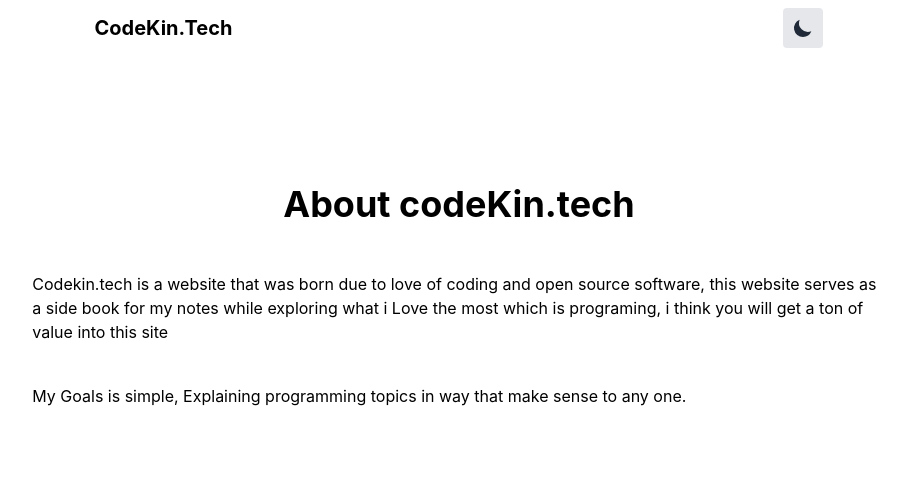
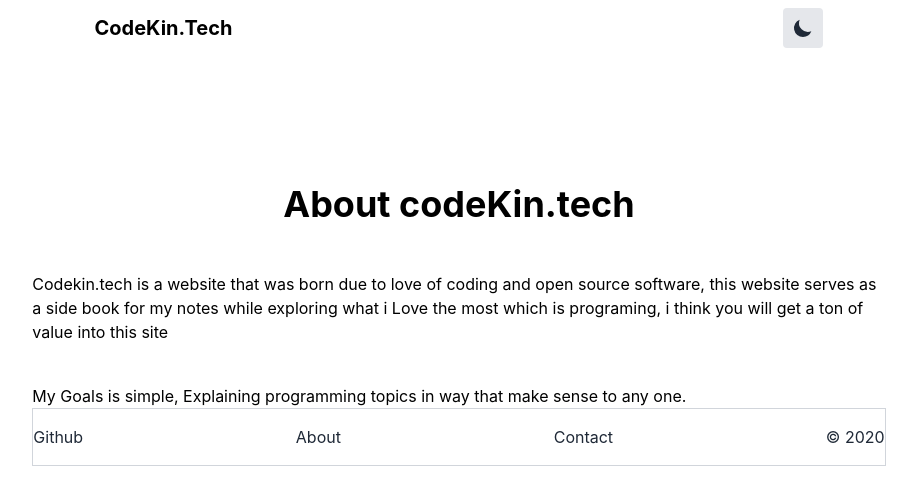
Before and after one commit to veritem/codekin.tech, a Next.js app: page /about in a window 1280 px wide. Shown: the top 504 px of the page, without its empty margins (181-1098 px from the left). Built offline with nearby package versions, Linux system fonts and the light colour scheme; what @tailwindcss/typography would draw is missing.

Commit message:
Footer styling

```diff
--- /dev/null
+++ b/components/Footer.tsx
@@ -0,0 +1,12 @@
+export default function Footer() {
+    return (
+        <div className=" border border-b border-gray-300">
+            <div className=" flex justify-between py-4">
+                <p className="text-gray-800 dark:text-gray-200">Github</p>
+                <p className="text-gray-800 dark:text-gray-200">About</p>
+                <p className="text-gray-800 dark:text-gray-200">Contact</p>
+                <p className="text-gray-800 dark:text-gray-200">&copy; 2020</p>
+            </div>
+        </div>
+    )
+}
--- a/layouts/index.tsx
+++ b/layouts/index.tsx
@@ -1,4 +1,5 @@
 import Nav from '@/components/Nav'
+import Footer from '@/components/Footer'
 
 const IndexLayout: React.FC = ({ children }): React.ReactElement => {
     return (
@@ -8,6 +9,7 @@ const IndexLayout: React.FC = ({ children }): React.ReactElement => {
                 <main className=" flex justify-center content-start mt-20 flex-col">
                     {children}
                 </main>
+                <Footer />
             </div>
         </section>
     )
```
